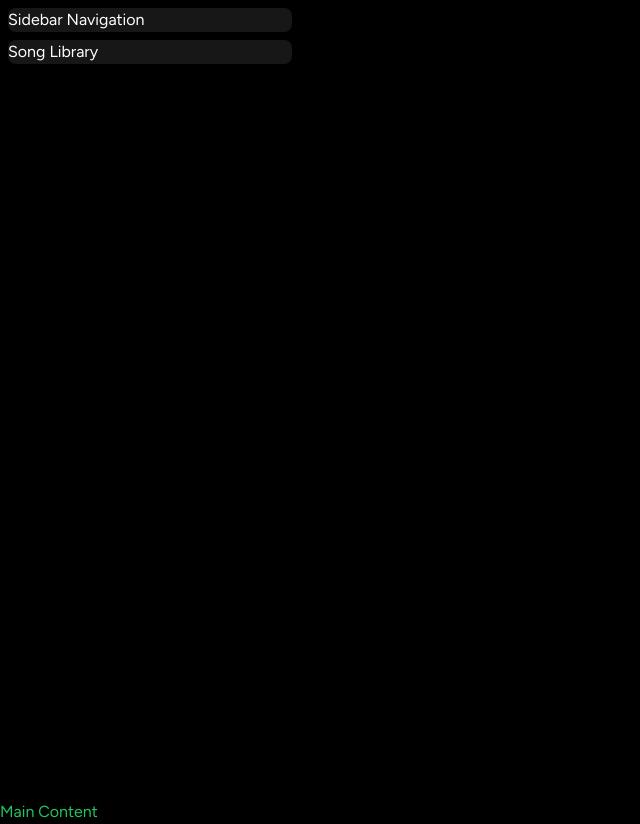
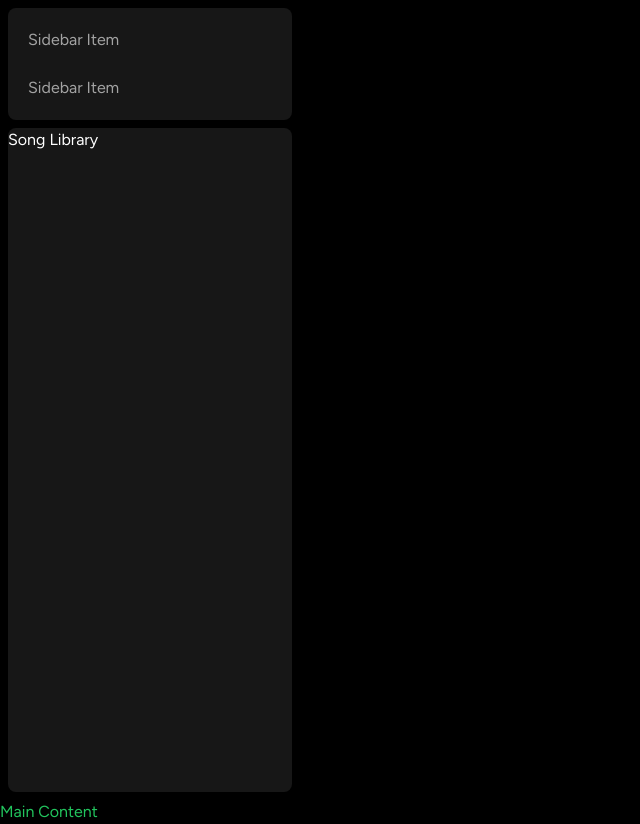
Before and after one commit to Rui-Iwasaki/spotify-clone, a Next.js app in the folder spotify-clone/: page / in a window 1280 px wide. Shown: the whole page, without its empty margins (0-640 px from the left). Built offline with nearby package versions, Linux system fonts and the light colour scheme.

Commit message:
add hover function

```diff
--- a/spotify-clone/components/Sidebar.tsx
+++ b/spotify-clone/components/Sidebar.tsx
@@ -6,6 +6,8 @@
 import { BiSearch } from "react-icons/bi";
 
 import Box from "./Box";
+import SidebarItem from "./SidebarItem";
+
 interface SidebarProps{
     children: React.ReactNode
 }
@@ -45,9 +47,24 @@
     "
     >
         <Box>
-            Sidebar Navigation
+            <div
+                className="
+                    flex
+                    flex-col
+                    gap-y-4
+                    px-5
+                    py-4
+                "
+            >
+                {routes.map((item) => (
+                    <SidebarItem
+                        key={item.label}
+                        {...item}
+                    />
+                ))}
+            </div>
         </Box>
-        <Box>
+        <Box className="overflow-y-auto h-full">
             Song Library
         </Box>
 
--- /dev/null
+++ b/spotify-clone/components/SidebarItem.tsx
@@ -0,0 +1,42 @@
+import Link from "next/link";
+import { IconType } from "react-icons";
+import { twMerge } from "tailwind-merge";
+
+interface SidebarItemProps {
+    icon: IconType;
+    label: string;
+    active?: boolean;
+    href: string;
+}
+
+const  SidebarItem: React.FC<SidebarItemProps> = ({
+    icon,
+    label,
+    active,
+    href
+}) => {
+    return (
+        <Link
+            href={href}
+            className={twMerge(`
+                flex
+                flex-row
+                h-auto
+                items-center
+                w-full
+                gap-x-4
+                text-md
+                font-midium
+                cursor-pointer
+                hover:text-white
+                transition
+                text-neutral-400
+                py-1
+            `)}
+        >
+            Sidebar Item
+        </Link>
+        );
+    }
+
+    export default SidebarItem;
```
